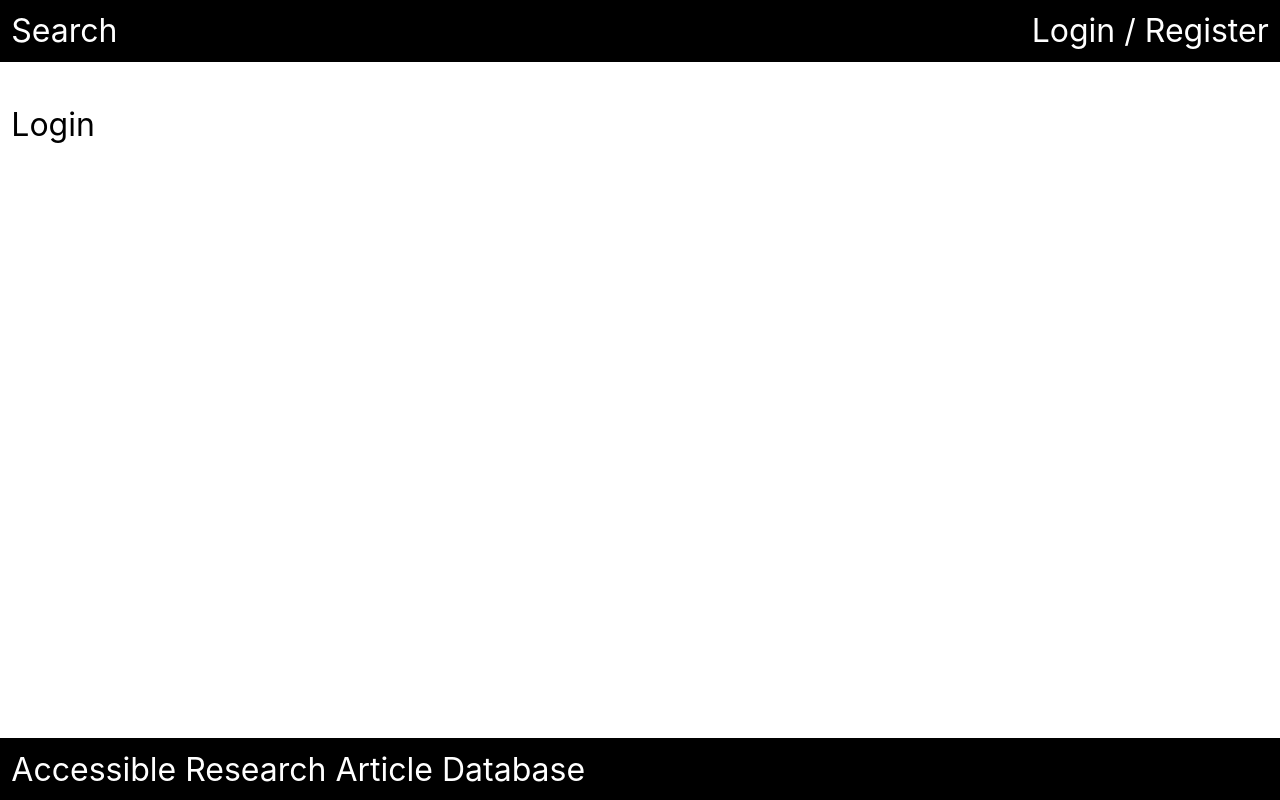
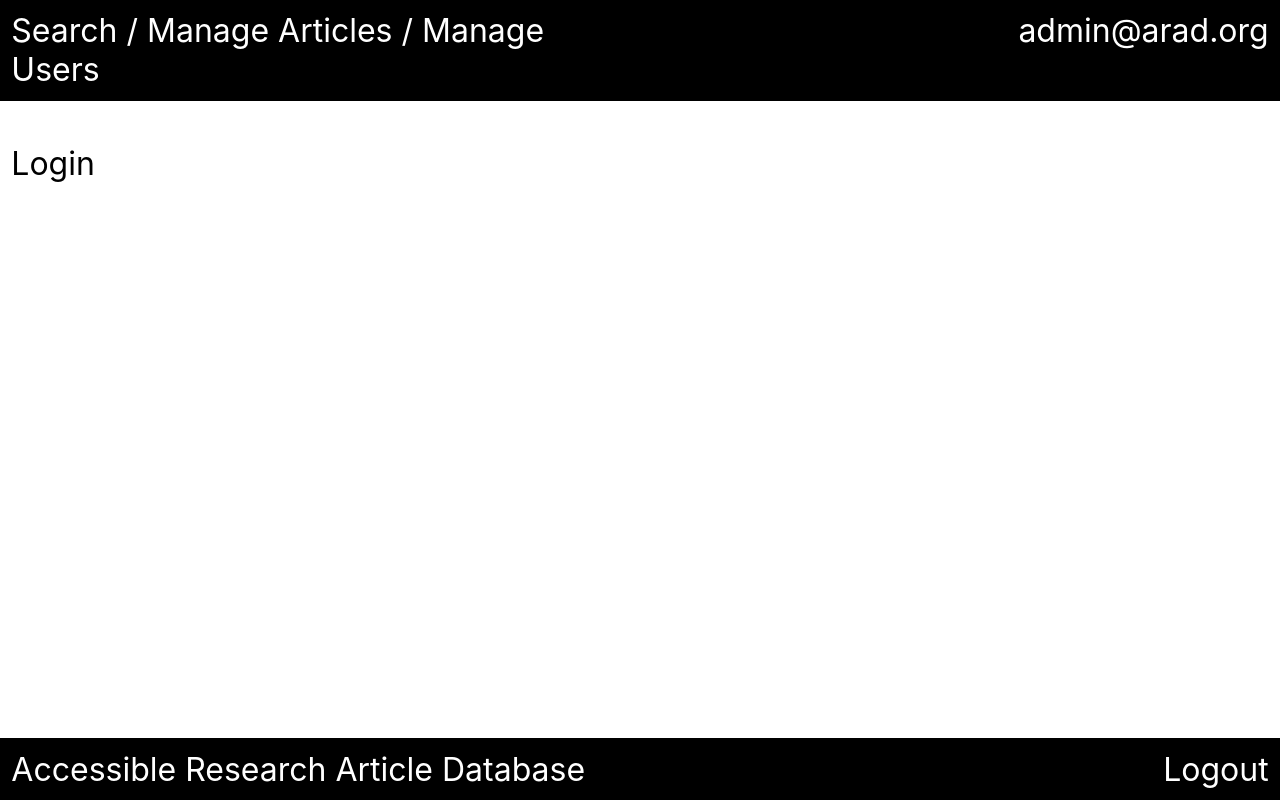
Before and after one commit to jasoncolburne/arad, a React (Create React App) app in the folder front-end/: page /login in a window 1280 px wide. Built offline with nearby package versions, Linux system fonts and the light colour scheme.

Commit message:
set up global state and demonstrate with fake login/logout

```diff
--- a/front-end/src/Arad.tsx
+++ b/front-end/src/Arad.tsx
@@ -2,11 +2,23 @@ import { Outlet } from 'react-router-dom';
 
 import { Header } from './components/Header';
 import { Footer } from './components/Footer';
+
+import { ApplicationState } from './datatypes/ApplicationState';
+
+import { GlobalState } from './GlobalState';
+
 import './Arad.css';
 
+const initialState: ApplicationState = {
+  user: {
+    roles: [],
+    email: '',
+  }
+}
 
 const Arad = () => {
   return (
+    <GlobalState value={initialState}>
       <div className="arad">
         <Header />
         <div className="content">
@@ -14,6 +26,7 @@ const Arad = () => {
         </div>
         <Footer />
       </div>
+    </GlobalState>
   );
 }
 
--- /dev/null
+++ b/front-end/src/GlobalState.tsx
@@ -0,0 +1,37 @@
+import { useState, createContext, useContext, SetStateAction, Dispatch } from "react"
+
+import { ApplicationState } from "./datatypes/ApplicationState"
+
+const GlobalContext = createContext({
+  state: {} as Partial<ApplicationState>,
+  setState: {} as Dispatch<SetStateAction<Partial<ApplicationState>>>,
+});
+GlobalContext.displayName = "GlobalContext";
+
+const GlobalState = ({
+  children,
+  value = {} as ApplicationState,
+}: {
+  children: React.ReactNode;
+  value?: Partial<ApplicationState>;
+}) => {
+  const [state, setState] = useState(value);
+
+  return (
+    <GlobalContext.Provider value={{ state, setState }}>
+      {children}
+    </GlobalContext.Provider>
+  );
+};
+
+const useGlobalState = () => {
+  const context = useContext(GlobalContext);
+
+  if (!context) {
+    throw new Error("useGlobalState must be used within a GlobalState element");
+  }
+
+  return context;
+};
+
+export { GlobalState, useGlobalState };
--- a/front-end/src/administration/Navigation/index.tsx
+++ b/front-end/src/administration/Navigation/index.tsx
@@ -1,7 +1,7 @@
 import { Link } from "react-router-dom";
 
 import { Role } from "../../datatypes/Role";
-import { User } from "../../datatypes/User";
+import { useGlobalState } from "../../GlobalState";
 
 const adminLinks = (
   <>
@@ -11,12 +11,8 @@ const adminLinks = (
 );
 
 const Navigation = () => {
-  const user: User = {
-    roles: [],
-    email: '',
-  };
-
-  const isAdmin = user.roles.includes(Role.Administrator)
+  const { state } = useGlobalState();
+  const isAdmin = state.user ? state.user.roles.includes(Role.Administrator) : false;
 
   return (
     <header>
--- a/front-end/src/components/Footer/index.tsx
+++ b/front-end/src/components/Footer/index.tsx
@@ -1,18 +1,30 @@
-import { Link } from "react-router-dom";
-
-import type { User } from "../../datatypes/User";
+import { Link, useNavigate } from "react-router-dom";
+import { User } from "../../datatypes/User";
+import { useGlobalState } from "../../GlobalState";
 
 import "./index.css"
 
-const logout = <Link to='/logout'>Logout</Link>;
+const emptyUser: User = {
+  roles: [],
+  email: '',
+}
 
 const Footer = () => {
-  const user: User = {
-    roles: [],
-    email: '',
-  }
+  const { state, setState } = useGlobalState();
+  const navigate = useNavigate();
 
-  const loggedIn = user.roles.length > 0;
+  const loggedIn = state.user ? state.user.roles.length > 0 : false;
+
+  const logoutAction = (event: React.MouseEvent<HTMLAnchorElement>) => {
+    event.preventDefault();
+
+    const newState = { ...state, user: emptyUser };
+    setState(newState);
+
+    navigate("/");
+  };
+
+  const logoutLink = <Link onClick={logoutAction} to="/logout">Logout</Link>;
 
   return (
     <footer>
@@ -21,7 +33,7 @@ const Footer = () => {
           Accessible Research Article Database
         </div>
         <div className="right">
-          {loggedIn ? logout : null}
+          {loggedIn ? logoutLink : null}
         </div>
       </div>
     </footer>
--- a/front-end/src/components/Header/index.tsx
+++ b/front-end/src/components/Header/index.tsx
@@ -1,7 +1,7 @@
 import { Link } from "react-router-dom";
 import { Navigation } from "../../administration/Navigation";
 
-import type { User } from "../../datatypes/User";
+import { useGlobalState } from "../../GlobalState";
 
 import "./index.css"
 
@@ -17,12 +17,8 @@ const clickableEmail = (email: string) => {
 }
 
 const Header = () => {
-  const user: User = {
-    roles: [],
-    email: '',
-  }
-
-  const loggedIn = user.roles.length > 0;
+  const { state } = useGlobalState();
+  const loggedIn = state.user ? state.user.roles.length > 0 : false;
 
   return (
     <header className="header">
@@ -31,7 +27,7 @@ const Header = () => {
         <Navigation />
       </div>
       <div className="right">
-        {loggedIn ? clickableEmail(user.email) : authentication}
+        {loggedIn ? clickableEmail(state.user!.email) : authentication}
       </div>
     </header>
   )
--- /dev/null
+++ b/front-end/src/datatypes/ApplicationState.tsx
@@ -0,0 +1,7 @@
+import { User } from "./User";
+
+interface ApplicationState {
+  user: User;
+};
+
+export type { ApplicationState };
--- a/front-end/src/identification/Login/index.tsx
+++ b/front-end/src/identification/Login/index.tsx
@@ -1,4 +1,26 @@
+import { Role } from "../../datatypes/Role";
+import { User } from "../../datatypes/User";
+import { useGlobalState } from "../../GlobalState";
+
+const admin: User = {
+  roles: [Role.Administrator, Role.Reviewer],
+  email: 'admin@arad.org',
+};
+
+const reviewer: User = {
+  roles: [Role.Reviewer],
+  email: 'reviewer@arad.org',
+};
+
 const Login = () => {
+  const { state, setState } = useGlobalState();
+  const loggedIn = state.user ? state.user.roles.length > 0 : false;
+
+  if (!loggedIn) {
+    const newState = { ...state, user: admin };
+    setState(newState);
+  }
+
   return (
     <div className="Login">
       <p>
--- a/front-end/src/identification/Logout/index.tsx
+++ /dev/null
@@ -1,11 +0,0 @@
-const Logout = () => {
-  return (
-    <div className="Logout">
-      <p>
-        Logout
-      </p>
-    </div>
-  );
-}
-
-export { Logout };
--- a/front-end/src/index.tsx
+++ b/front-end/src/index.tsx
@@ -10,7 +10,6 @@ import {
 import { Arad } from './Arad';
 
 import { Login } from './identification/Login';
-import { Logout } from './identification/Logout';
 import { Register } from './identification/Register';
 import { Request as PassphraseResetRequest } from './identification/Passphrase/Reset/Request';
 import { Confirm as PassphraseResetConfirm } from './identification/Passphrase/Reset/Confirm';
@@ -40,7 +39,6 @@ ReactDOM.createRoot(
           {/* authentication */}
           <Route path="register" element={<Register />} />
           <Route path="login" element={<Login />} />
-          <Route path="logout" element={<Logout />} />
           <Route path="passphrase" element={<Outlet />}>
             <Route index element={<PassphraseChange />} />
             <Route path="reset" element={<Outlet />}>
```
Also changed, not shown: 1 other file (tests, documents, lock files or other folders).
